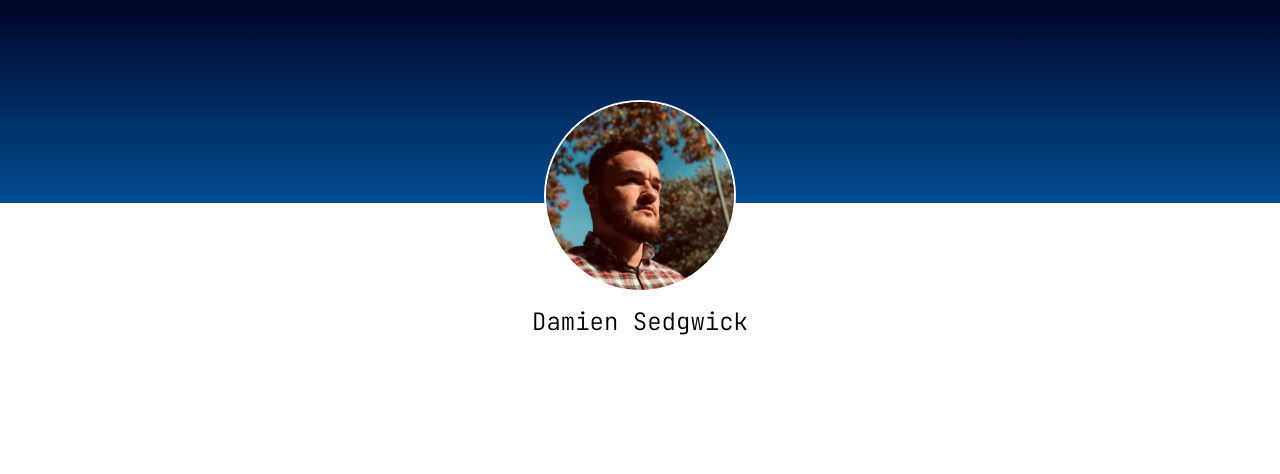
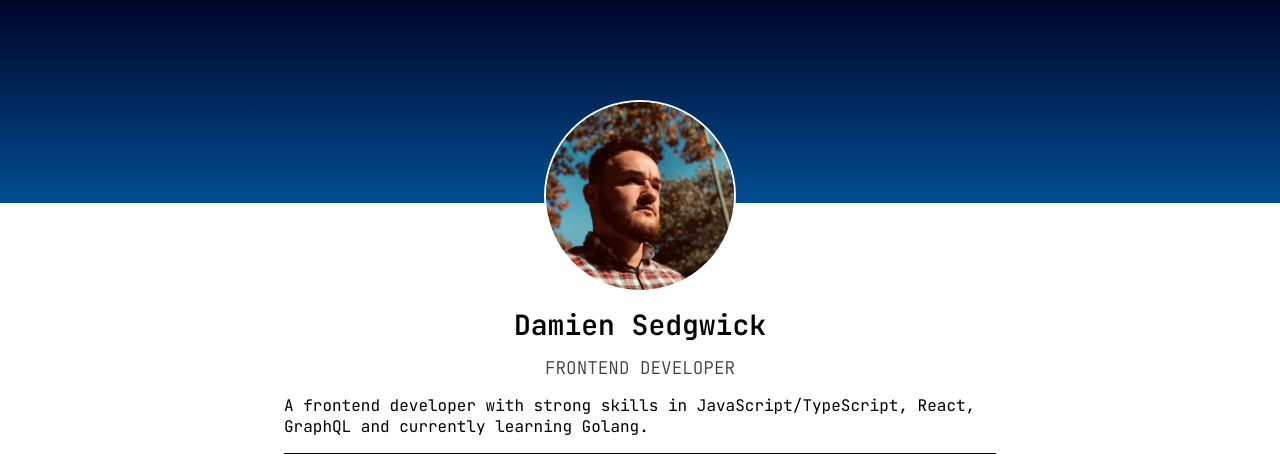
Before and after one commit to damiensedgwick/my-website, a Next.js app: page / in a window 1280 px wide. Shown: the top 474 px of the page. Built offline with nearby package versions, Linux system fonts and the light colour scheme.

Commit message:
styled header and intro

```diff
--- a/src/pages/index.tsx
+++ b/src/pages/index.tsx
@@ -16,6 +16,7 @@ const Home: NextPage = () => {
         />
       </Head>
       <div className={styles.card}>
+        <div className={styles.cardInner}>
           <div className={styles.cardHeader}>
             <img
               className={styles.avatar}
@@ -24,7 +25,18 @@ const Home: NextPage = () => {
             />
           </div>
         </div>
+        <div className={styles.intro}>
           <h1 className={styles.cardTitle}>Damien Sedgwick</h1>
+          <p className={styles.cardSubtitle}>Frontend Developer</p>
+          <p className={styles.cardIntroText}>
+            A frontend developer with strong skills in JavaScript/TypeScript,
+            React, GraphQL and currently learning Golang.
+          </p>
+        </div>
+        <div className={styles.contactSection}>
+          {/* <button className={styles.contactButton}>Contact</button> */}
+        </div>
+      </div>
     </div>
   );
 };
--- a/src/styles/home.module.css
+++ b/src/styles/home.module.css
@@ -4,6 +4,10 @@
 }
 
 .card {
+  width: 100%;
+}
+
+.cardInner {
   width: 100%;
   display: grid;
   gap: 0.2rem;
@@ -29,10 +33,46 @@
   margin: 0 auto;
 }
 
+.intro {
+  padding: 0 1.75rem;
+  max-width: 80ch;
+  margin: 0 auto;
+}
+
 .cardTitle {
-  font-size: 1.5rem;
-  font-weight: 300;
-  /* grid-column-start: 2; */
-  /* grid-row-start: 4; */
+  font-size: 1.75rem;
+  font-weight: 600;
   text-align: center;
 }
+
+.cardSubtitle {
+  font-size: 1.1rem;
+  font-weight: 300;
+  text-align: center;
+  padding-top: 0.8rem;
+  text-transform: uppercase;
+  opacity: 0.75;
+}
+
+.cardIntroText {
+  padding: 1rem 0;
+  border-bottom: 1px solid #000428;
+}
+
+.contactSection {
+  padding: 1rem;
+  display: flex;
+  flex-direction: row;
+  justify-content: center;
+}
+
+.contactButton {
+  cursor: pointer;
+  padding: 0.6rem 2rem;
+  color: white;
+  letter-spacing: 1.2px;
+  background: #004e92;
+  border: 2px #004e92 solid;
+  border-radius: 0.25rem;
+  text-transform: uppercase;
+}
```
Lines whose indentation alone changed are shown as unchanged.
